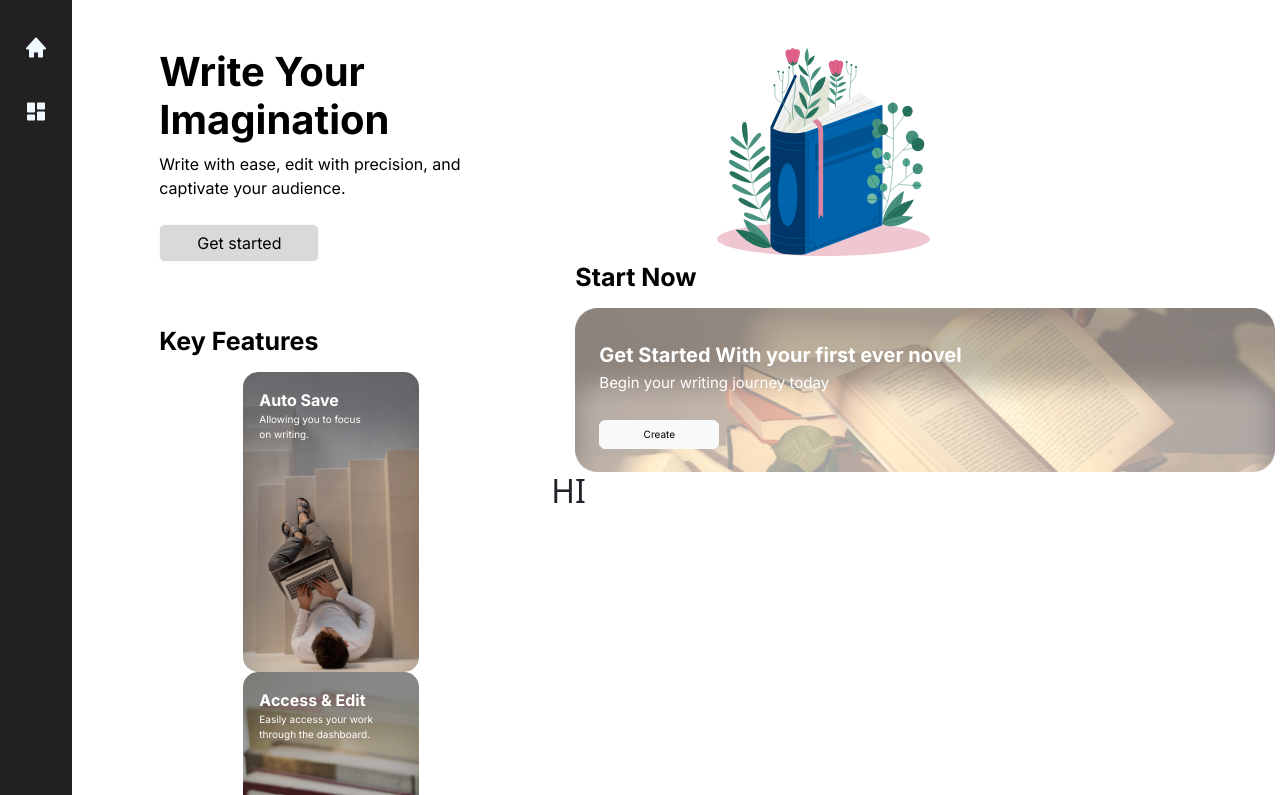
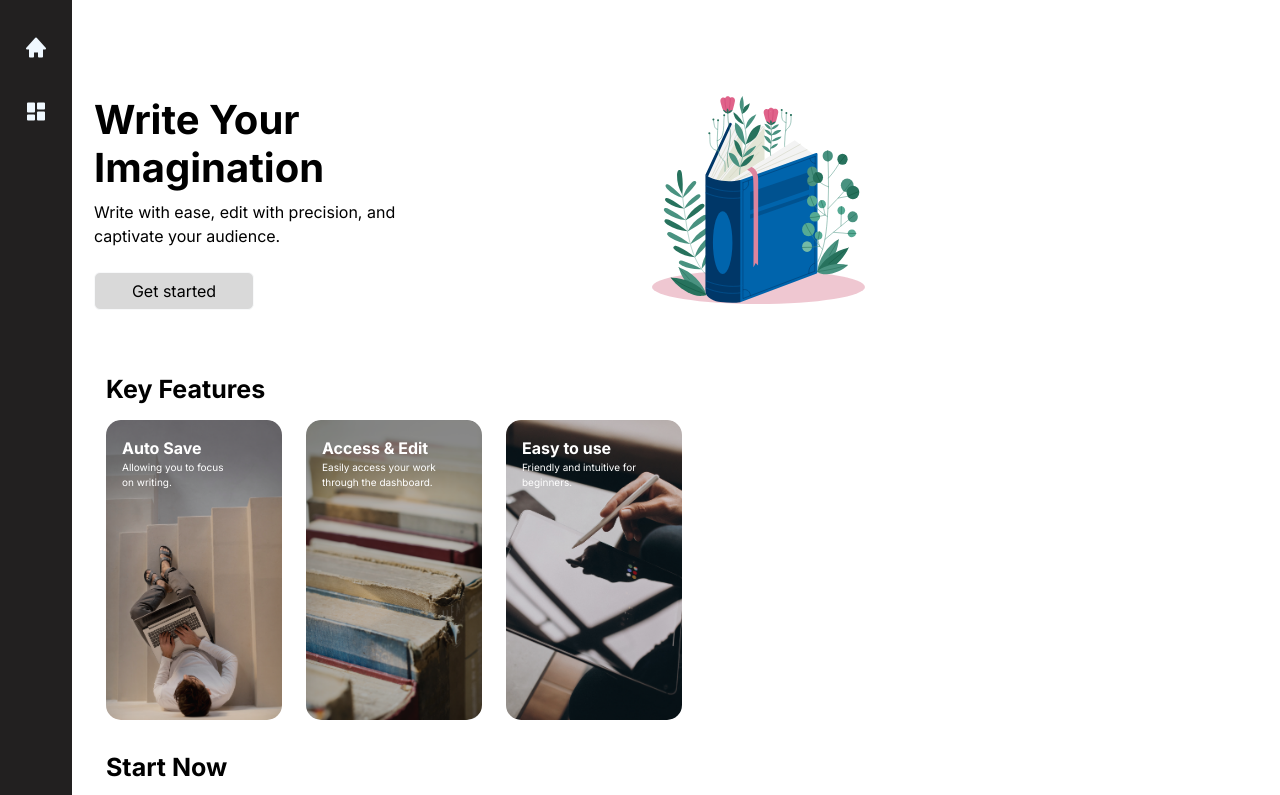
Before and after one commit to slimK101/web-novel-editor, a plain HTML site: page index.html in a window 1280 px wide. Shown: the top 795 px of the page. Drawn offline with nearby package versions, Linux system fonts and the light colour scheme.

Commit message:
Structure rehaul

```diff
--- a/index.html
+++ b/index.html
@@ -9,14 +9,15 @@
     <link rel="preconnect" href="https://fonts.googleapis.com">
     <link rel="preconnect" href="https://fonts.gstatic.com" crossorigin>
     <link href="https://fonts.googleapis.com/css2?family=Inter:ital,opsz,wght@0,14..32,100..900;1,14..32,100..900&display=swap" rel="stylesheet">
+    <link rel="stylesheet" href="https://cdnjs.cloudflare.com/ajax/libs/animate.css/4.1.1/animate.min.css">
 
     <title>Document</title>
 
 </head>
 <body>
-    <div class="container-fluid d-flex flex-column  " style="height: 100vh;padding: 0; margin: 0;">
-    <div class="row g-0">
-        <div class="col-1">
+
+
+
             <div class="d-flex flex-column sideBar">
             <ul class="nav flex-column mb-auto">
                 <li class = "nav-item d-flex ">
@@ -32,16 +33,16 @@
 
             </div>
 
-        </div>
-        <main class="col-11">
-            <div class="container d-flex  ">
-                <div class="row">
-                    <div class="col">
-                            <div class="container hero d-flex flex-column" style="width : 100rem ;margin-top : 3rem">
+
+        <main class="p-5">
+
+
+
+             <div class="container hero d-flex flex-column" style="width : 100rem ;margin-top : 3rem">
                                 <div class="row ">
-                                    <div class = "col-4 hero-item ">
+                                    <div class = "col-4 hero-item  animate__animated animate__fadeInDown "  style="animation-delay: 0.2s; animation-duration: .8s;">
                                         <div class="container">
-                                            <h1 class="inter-bold default-text"  style="margin-bottom  : .5rem;">Write Your Imagination</h1>
+                                            <h1 class="inter-bold default-text fade-in"  style="margin-bottom  : .5rem;">Write Your Imagination</h1>
                                             <p class="inter-regular default-text">Write with ease, edit with precision, and captivate your audience.</p>
                                             <button class="btn btn-light inter-regular default-text" style ="width :10rem ; background-color: #D9D9D9; margin-top: .5rem;">Get started</button>
                                         </div>
@@ -49,14 +50,14 @@
                                     <div class = col-sm>
 
                                     </div>
-                                    <div class = "col-6">
-                                        <img src = "Assets/home/hero.svg" style="height :13rem ; width:  auto;">
+                                    <div class = "col-6 animate__animated animate__fadeInRight" style="animation-delay: 0.2s; animation-duration: .8s;">
+                                        <img src = "Assets/home/hero.svg" style="height :13rem ; width:  auto;" class="placeholder-glow ">
                                     </div>
                                 </div>
-                            </div>
-                    </div>
+             </div>
 
-                    <div class="col" style="margin-top: 4rem;">
+
+                    <div class="container"style="margin-top: 4rem;">
                         <h2 class="inter-bold default-text secondary-hl" style="margin-left: 1.5rem; margin-bottom: 1rem;">Key Features</h2>
                         <div class="container d-flex flex-row">
                             <div class="row gx-0">
@@ -88,18 +89,18 @@
                         </div>
                     </div>
 
-                    <div class="col">
+                    <div class="container " style = "margin-top: 2rem;">
                         <h2 class="inter-bold default-text secondary-hl" style="margin-left: 1.5rem; margin-bottom: 1rem;">Start Now</h2>
                         <div>
                             <p class="inter-bold alt-white" style="position : absolute ; margin-left : 3rem; margin-top: 2rem;font-size: 20px;">Get Started With your first ever novel</p>
                             <p class="inter-regular alt-white" style="position : absolute ; margin-left : 3rem; margin-top: 4rem;font-size: 15px;">Begin your writing journey today</p>
                             <button class="btn btn-light inter-regular default-text"style ="position : absolute ; margin-left : 3rem; margin-top: 7rem;width : 120px ;font-size : 10px">Create</button>
-                            <img src="Assets/home/start.png" style = "width : 700px ; margin-left: 1.5rem;">
-                            <h2>HI</h2>
+                            <img  src="Assets/home/start.png " style = "width : 700px ; margin-left: 1.5rem;">
+
                         </div>
                     </div>
                 </div>
-            </div>
+
 
 
 
@@ -107,9 +108,9 @@
         </main>
 
 
-    </div>
 
-    </div>
+
+
 
 
 
--- a/style.css
+++ b/style.css
@@ -40,7 +40,7 @@
     width : 4.5rem ;
     height:100vh;
     margin: 0;
-    padding: 0;
+    padding: 0rem;
 }
 
 .sideBar ul{
```
